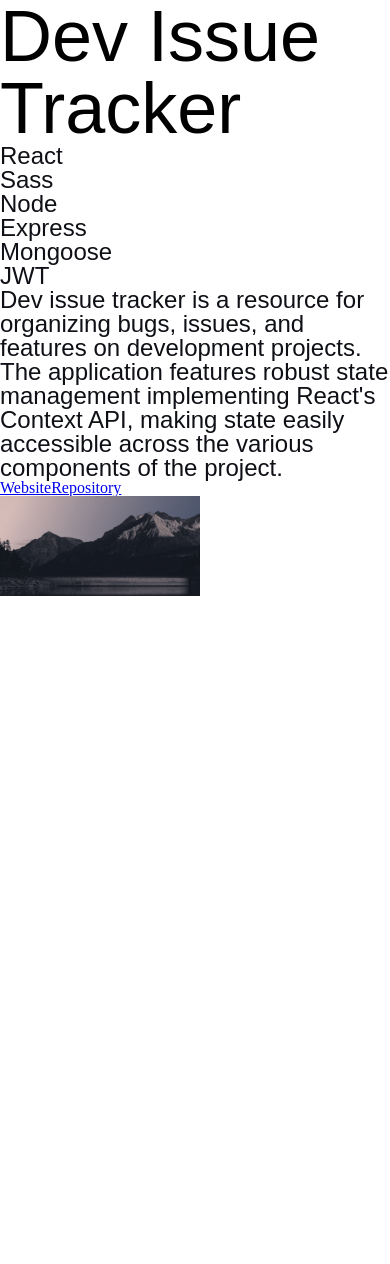
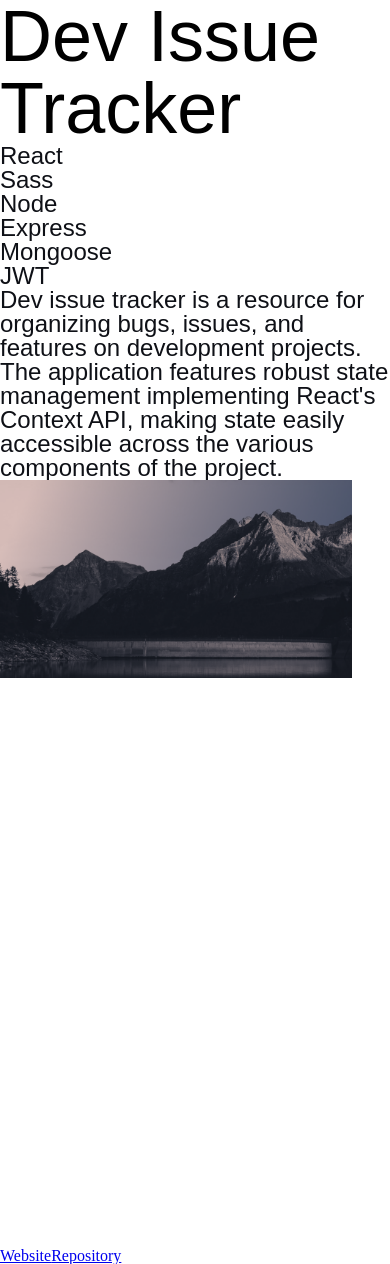
Before and after one commit to nbur4556/portfolio, a Next.js app: page /portfolio in a window 390 px wide. Before the commit the page ends 844 px from the top, so only its background shows below. Built offline with nearby package versions, Linux system fonts and the light colour scheme.

Commit message:
feat: create mobile image component

```diff
--- /dev/null
+++ b/components/MobileImage.jsx
@@ -0,0 +1,8 @@
+import Image from "next/image";
+import styles from '../styles/MobileImage.module.scss';
+
+export const MobileImage = ({ imageUrl, altText }) => {
+    return <section className={styles.mobileImage}>
+        <Image src={imageUrl} alt={altText} />
+    </section>
+}
--- a/components/PortfolioPost.jsx
+++ b/components/PortfolioPost.jsx
@@ -1,5 +1,3 @@
-import Image from "next/image";
-
 export const PortfolioPost = (props) => {
     const { title, techList, websiteLink, repoLink, imageUrl, imageAlt } = props;
 
@@ -17,7 +15,5 @@ export const PortfolioPost = (props) => {
             <a href={websiteLink} target="_blank" rel="noreferrer">Website</a>
             <a href={repoLink} target="_blank" rel="noreferrer">Repository</a>
         </section>
-
-        <Image src={imageUrl} alt={imageAlt} width="200px" height="100px" />
     </article>
 }
--- a/pages/portfolio/index.jsx
+++ b/pages/portfolio/index.jsx
@@ -1,4 +1,8 @@
 import { PortfolioPost } from "../../components/PortfolioPost";
+import { MobileImage } from "../../components/MobileImage";
+
+// Images
+import tempImg from '../../public/mountain_bg.png';
 
 const Portfolio = () => {
     return <main>
@@ -7,10 +11,9 @@ const Portfolio = () => {
             techList={['React', 'Sass', 'Node', 'Express', 'Mongoose', 'JWT']}
             websiteLink="https://devissuetracking.herokuapp.com/"
             repoLink="https://github.com/nbur4556/issue_reporter"
-            imageUrl="/mountain_bg.png"
-            imageAlt="Mountain background temporary"
         >
             <p>Dev issue tracker is a resource for organizing bugs, issues, and features on development projects. The application features robust state management implementing React&apos;s Context API, making state easily accessible across the various components of the project.</p>
+            <MobileImage imageUrl={tempImg} altText="Mountain background temporary" />
         </PortfolioPost>
     </main>
 }
--- /dev/null
+++ b/styles/MobileImage.module.scss
@@ -0,0 +1,4 @@
+.mobileImage {
+    width: 22rem;
+    height: 48rem;
+}
```
